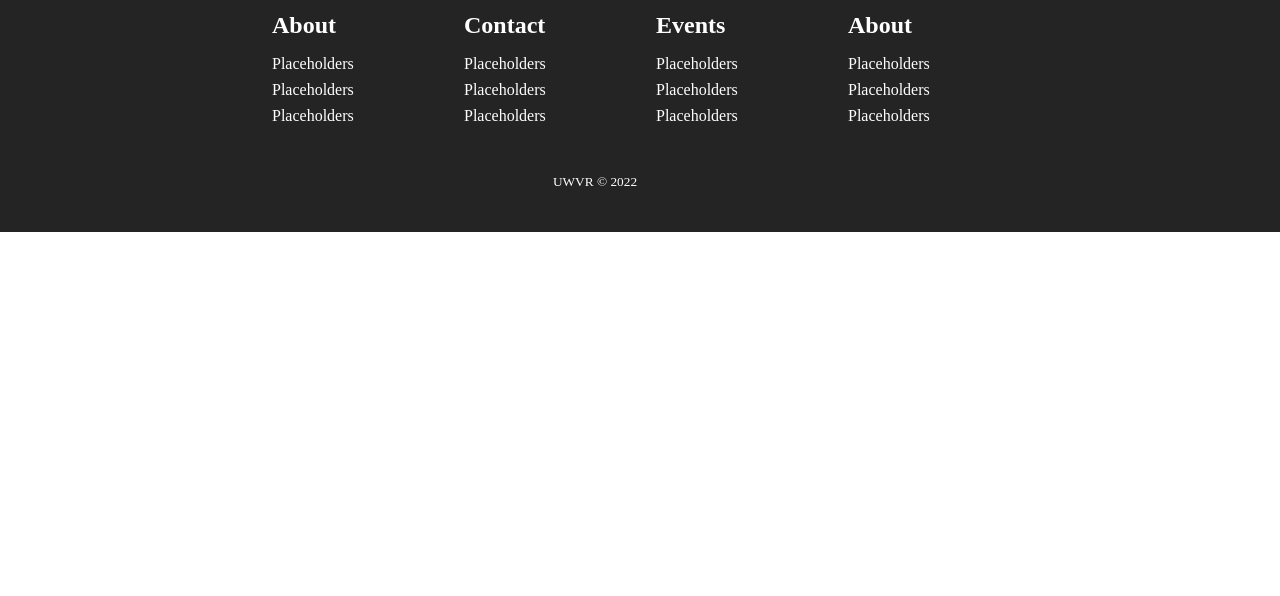
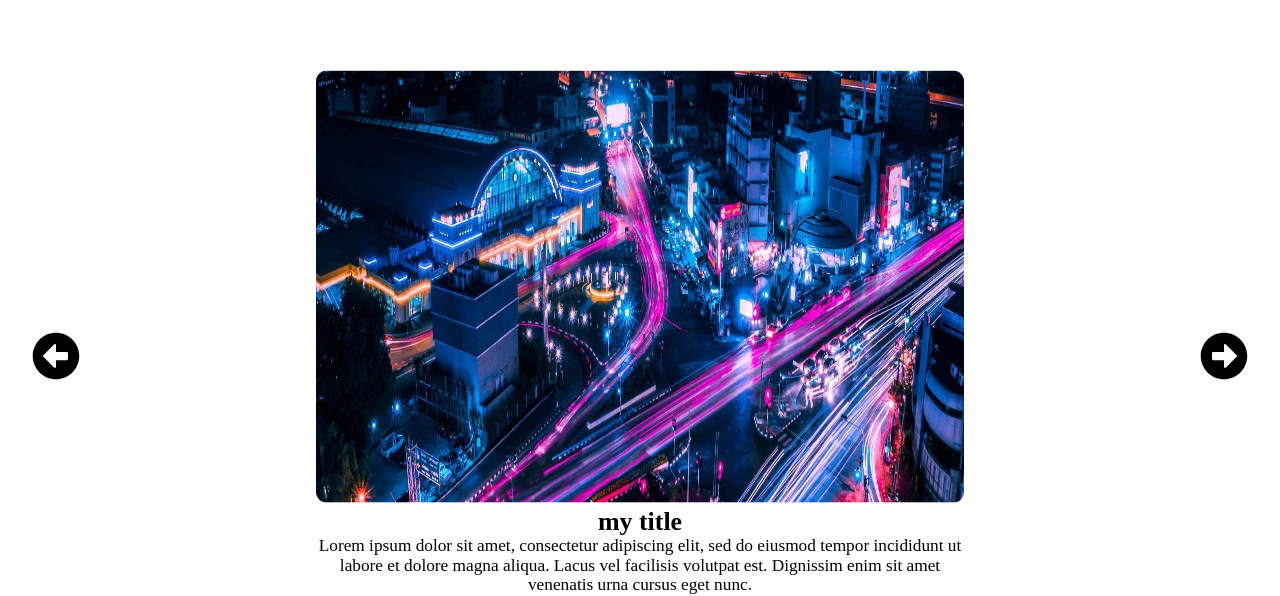
Before and after one commit to uwvrclub/uwvr-website-fall-22, a React (Create React App) app: page /events in a window 1280 px wide. Shown: the part 864-1460 px from the top of the page. Before the commit the page ends 1096 px from the top, so only its background shows below. Built offline with nearby package versions, Linux system fonts and the light colour scheme.

Commit message:
Create event slider

```diff
--- a/package.json
+++ b/package.json
@@ -9,9 +9,11 @@
         "react": "^18.2.0",
         "react-dom": "^18.2.0",
         "react-feather": "^2.0.10",
+        "react-icons": "^4.6.0",
         "react-multi-carousel": "^2.8.2",
         "react-router-dom": "^6.4.2",
         "react-scripts": "5.0.1",
+        "react-slick": "^0.29.0",
         "sass": "^1.55.0",
         "typescript": "^4.8.4",
         "web-vitals": "^2.1.4"
--- /dev/null
+++ b/src/components/EventsData.tsx
@@ -0,0 +1,26 @@
+export const EventsData = [
+    {
+        image: 'images/404.jpg',
+        title: 'my title',
+        content:
+            'Lorem ipsum dolor sit amet, consectetur adipiscing elit, sed do eiusmod tempor incididunt ut labore et dolore magna aliqua. Lacus vel facilisis volutpat est. Dignissim enim sit amet venenatis urna cursus eget nunc.',
+    },
+    {
+        image: 'images/contact.jpg',
+        title: 'my title',
+        content:
+            'Lorem ipsum dolor sit amet, consectetur adipiscing elit, sed do eiusmod tempor incididunt ut labore et dolore magna aliqua. Lacus vel facilisis volutpat est. Dignissim enim sit amet venenatis urna cursus eget nunc.',
+    },
+    {
+        image: 'images/404.jpg',
+        title: 'my title',
+        content:
+            'Lorem ipsum dolor sit amet, consectetur adipiscing elit, sed do eiusmod tempor incididunt ut labore et dolore magna aliqua. Lacus vel facilisis volutpat est. Dignissim enim sit amet venenatis urna cursus eget nunc.',
+    },
+    {
+        image: 'images/contact.jpg',
+        title: 'my title',
+        content:
+            'Lorem ipsum dolor sit amet, consectetur adipiscing elit, sed do eiusmod tempor incididunt ut labore et dolore magna aliqua. Lacus vel facilisis volutpat est. Dignissim enim sit amet venenatis urna cursus eget nunc.',
+    },
+]
--- /dev/null
+++ b/src/components/EventsSlider.tsx
@@ -0,0 +1,40 @@
+import React, { useState } from 'react'
+import { EventsData } from './EventsData'
+import { FaArrowAltCircleRight, FaArrowAltCircleLeft } from 'react-icons/fa'
+import '../styles/EventsSlider.scss'
+
+interface EventsData {
+    events?: Array<any>
+}
+
+const EventsSlider = (props: EventsData) => {
+    const [currentSlide, setCurrentSlide] = useState(0)
+    const length = props.events?.length || 0
+
+    const nextSlide = () => {
+        setCurrentSlide(currentSlide === length - 1 ? 0 : currentSlide + 1)
+    }
+
+    const prevSlide = () => {
+        setCurrentSlide(currentSlide === 0 ? length - 1 : currentSlide - 1)
+    }
+
+    if (!Array.isArray(props.events) || props.events?.length <= 0) return null
+
+    return (
+        <div className="slider">
+            <FaArrowAltCircleLeft className="left-arrow" onClick={prevSlide} />
+            <FaArrowAltCircleRight
+                className="right-arrow"
+                onClick={nextSlide}
+            />
+            <div className="slide active">
+                <img src={props.events[currentSlide].image} className="image" />
+                <h2>{props.events[currentSlide].title}</h2>
+                <p>{props.events[currentSlide].content}</p>
+            </div>
+        </div>
+    )
+}
+
+export default EventsSlider
--- a/src/pages/Events.tsx
+++ b/src/pages/Events.tsx
@@ -4,13 +4,15 @@ import HeroBanner from '../components/HeroBanner'
 import NavBar from '../components/NavBar'
 import Carousel from 'react-multi-carousel'
 import 'react-multi-carousel/lib/styles.css'
+import EventsSlider from '../components/EventsSlider'
+import { EventsData } from '../components/EventsData'
 
 function Events() {
-
     return (
         <>
             <NavBar />
             <HeroBanner title="Events" />
+            <EventsSlider events={EventsData} />
             <Footer />
         </>
     )
--- /dev/null
+++ b/src/styles/EventsSlider.scss
@@ -0,0 +1,50 @@
+.slider {
+    position: relative;
+    height: 100vh;
+    display: flex;
+    justify-content: center;
+    align-items: center;
+
+    img {
+        width: 100%;
+        height: 400px;
+        border-radius: 10px;
+    }
+
+    .right-arrow {
+        position: absolute;
+        top: 50%;
+        right: 32px;
+        font-size: 3rem;
+        color: #000;
+        z-index: 10;
+        cursor: pointer;
+        user-select: none;
+    }
+
+    .left-arrow {
+        position: absolute;
+        top: 50%;
+        left: 32px;
+        font-size: 3rem;
+        color: #000;
+        z-index: 10;
+        cursor: pointer;
+        user-select: none;
+    }
+
+    .slide {
+        opacity: 0;
+        transition-duration: 1s ease;
+    }
+
+    .slide.active {
+        opacity: 1;
+        transition-duration: 1s;
+        transform: scale(1.08);
+        align-items: center;
+        justify-content: center;
+        text-align: center;
+        width: 600px;
+    }
+}
```
Also changed, not shown: 1 other file (tests, documents, lock files or other folders).
